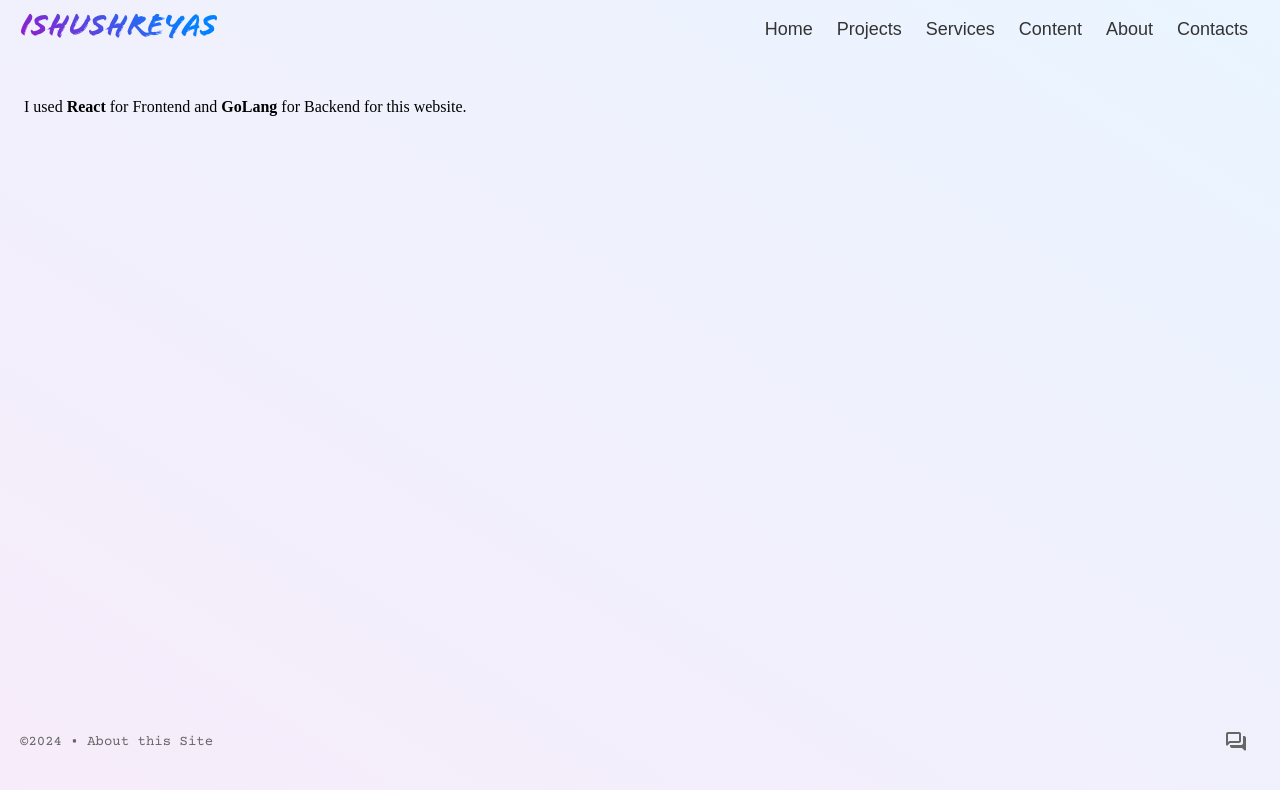
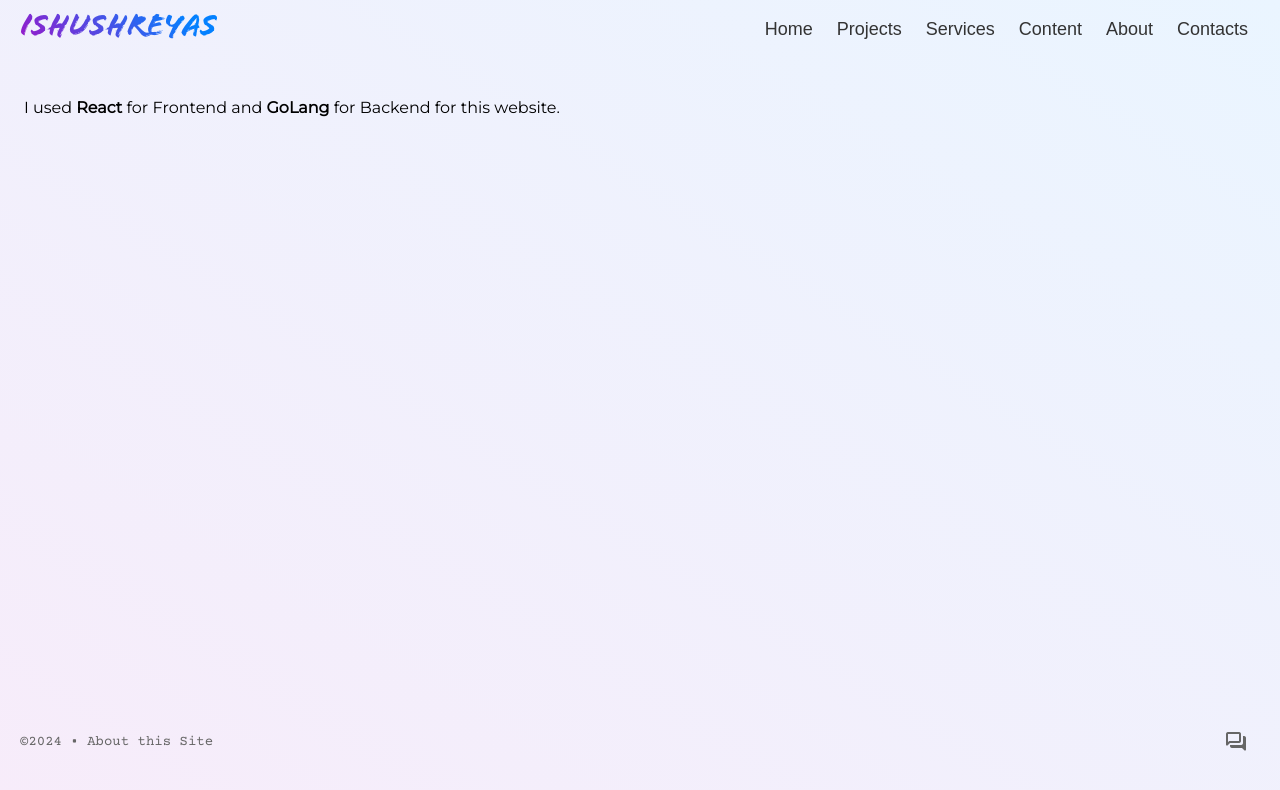
Before and after one commit to ishushreyas/ishushreyas, a React (Vite) app in the folder frontend/: page /about-this-site in a window 1280 px wide. Shown: the top 790 px of the page. Built offline with nearby package versions, Linux system fonts and the light colour scheme.

Commit message:
Update about-site.jsx

```diff
--- a/frontend/src/routes/about-site.jsx
+++ b/frontend/src/routes/about-site.jsx
@@ -1,7 +1,7 @@
 export default function AboutSite() {
     return (
         <div className="m-1 p-1">
-            <p className="poppins">I used <b>React</b> for Frontend and <b>GoLang</b> for Backend for this website.</p>
+            <p className="p">I used <b>React</b> for Frontend and <b>GoLang</b> for Backend for this website.</p>
         </div>
     );
 }
```
